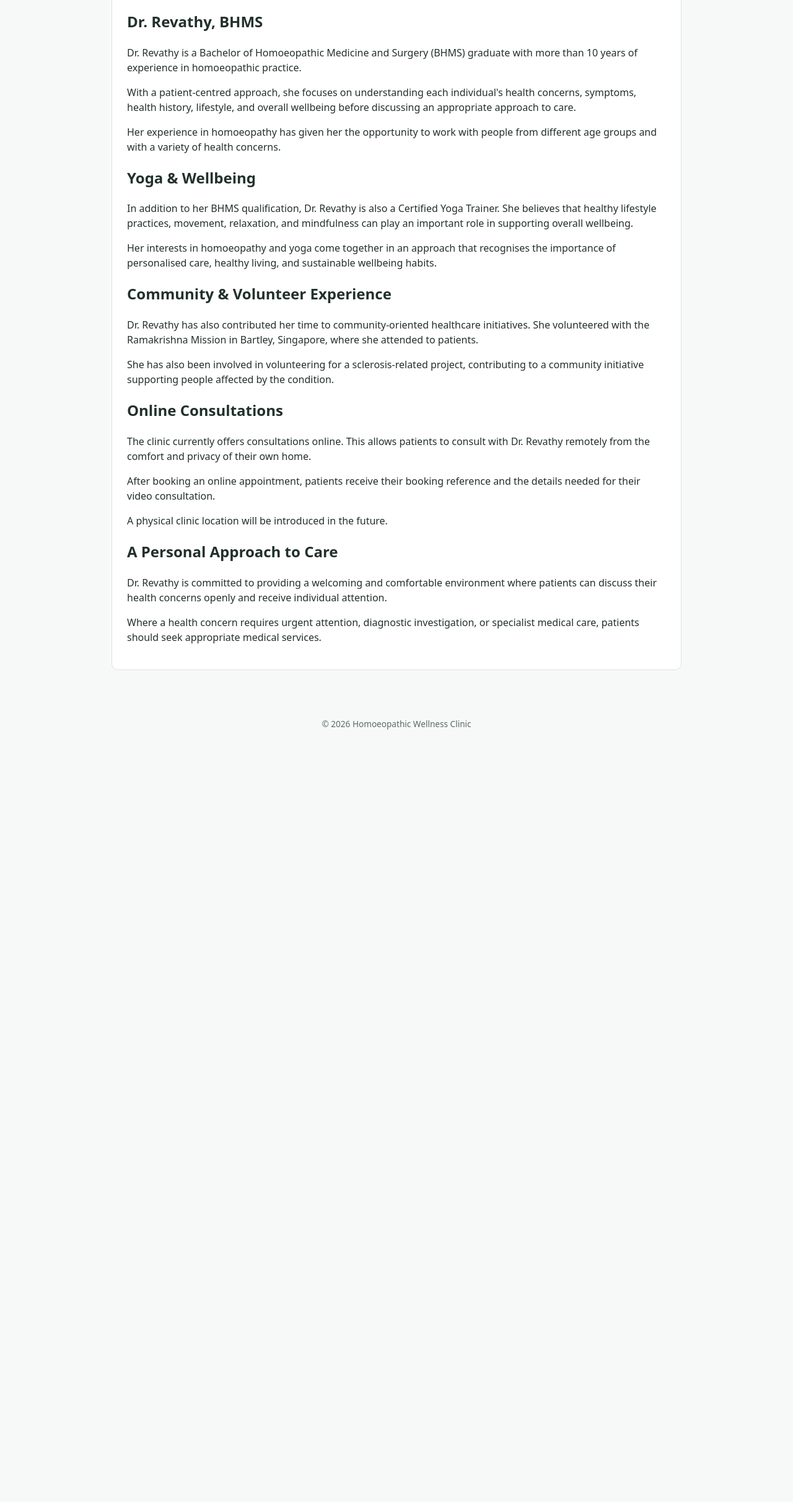
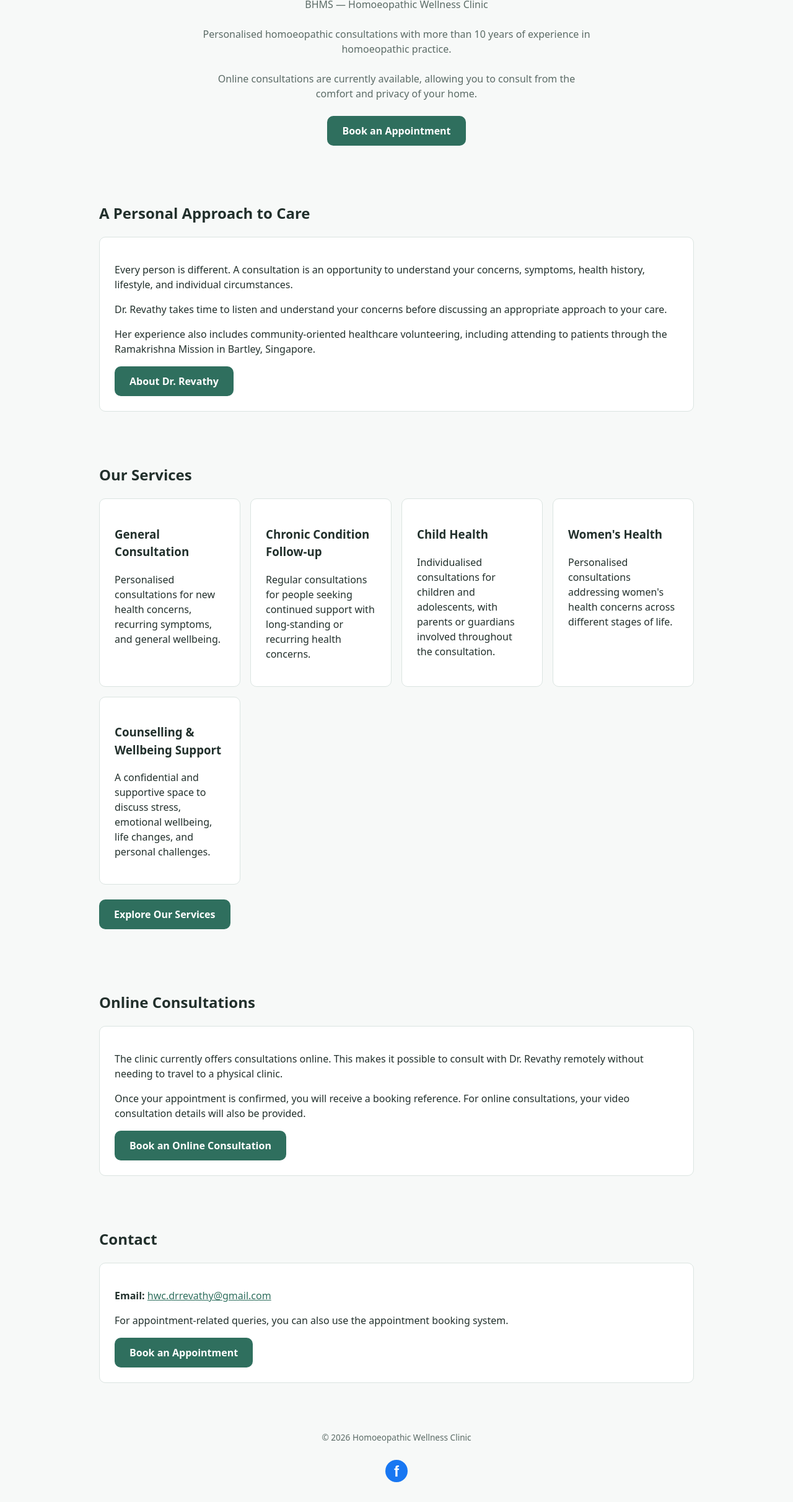
Before and after one commit to hwclinic/doctor-appointment-booking, a plain HTML site: page about.html in a window 1280 px wide. Shown: the part 232-2655 px from the top of the page at 62% size. Before the commit the page ends 1456 px from the top, so only its background shows below. Drawn offline with Linux system fonts and the light colour scheme.

Commit message:
Page improvisations

```diff
--- a/about.html
+++ b/about.html
@@ -1,84 +1,188 @@
-<!DOCTYPE html> <html lang="en"> <head> <meta charset="UTF-8" /> <meta name="viewport" content="width=device-width, initial-scale=1.0" /> <title>About Dr. Revathy — Homoeopathic Wellness Clinic</title> <link rel="stylesheet" href="css/styles.css" /> </head> <body> <header class="site-header"> <div class="container"> <a class="site-title" href="index.html">Dr. Revathy, Homoeopathic Wellness Clinic</a> <nav class="site-nav"> <a href="index.html">Home</a> <a href="about.html" aria-current="page">About</a> <a href="services.html">Services</a> <a href="book.html">Book Appointment</a> <a href="view-booking.html">View My Booking</a> <a href="cancel.html">Cancel Appointment</a> </nav> </div> </header> <main class="container"> <section> <h1>About Dr. Revathy</h1>
+<!DOCTYPE html> <html lang="en"> <head> <meta charset="UTF-8" /> <meta name="viewport" content="width=device-width, initial-scale=1.0" /> <title>Dr. Revathy — Homoeopathic Wellness Clinic</title> <link rel="stylesheet" href="css/styles.css" /> </head> <body> <header class="site-header"> <div class="container">
+  <a class="site-title" href="index.html">
+    Dr. Revathy, Homoeopathic Wellness Clinic
+  </a>
+
+  <nav class="site-nav">
+    <a href="index.html" aria-current="page">Home</a>
+    <a href="about.html">About</a>
+    <a href="services.html">Services</a>
+    <a href="book.html">Book Appointment</a>
+    <a href="view-booking.html">View My Booking</a>
+    <a href="cancel.html">Cancel Appointment</a>
+  </nav>
+
+</div>
+
+</header> <main class="container">
+<section class="hero">
+  <h1>Dr. Revathy</h1>
+
+  <p>BHMS — Homoeopathic Wellness Clinic</p>
+
+  <p>
+    Personalised homoeopathic consultations with more than 10 years
+    of experience in homoeopathic practice.
+  </p>
+
+  <p>
+    Online consultations are currently available, allowing you to
+    consult from the comfort and privacy of your home.
+  </p>
+
+  <a class="btn" href="book.html">Book an Appointment</a>
+</section>
+
+
+<section>
+  <h2>A Personal Approach to Care</h2>
+
   <div class="card">
-    <h2>Dr. Revathy, BHMS</h2>
 
     <p>
-      Dr. Revathy is a Bachelor of Homoeopathic Medicine and Surgery (BHMS)
-      graduate with more than 10 years of experience in homoeopathic practice.
+      Every person is different. A consultation is an opportunity to
+      understand your concerns, symptoms, health history, lifestyle,
+      and individual circumstances.
     </p>
 
     <p>
-      With a patient-centred approach, she focuses on understanding each
-      individual's health concerns, symptoms, health history, lifestyle,
-      and overall wellbeing before discussing an appropriate approach to care.
+      Dr. Revathy takes time to listen and understand your concerns
+      before discussing an appropriate approach to your care.
     </p>
 
     <p>
-      Her experience in homoeopathy has given her the opportunity to work
-      with people from different age groups and with a variety of health
-      concerns.
+      Her experience also includes community-oriented healthcare
+      volunteering, including attending to patients through the
+      Ramakrishna Mission in Bartley, Singapore.
     </p>
 
-    <h2>Yoga &amp; Wellbeing</h2>
+    <a href="about.html" class="btn">About Dr. Revathy</a>
+
+  </div>
+</section>
+
+
+<section>
+  <h2>Our Services</h2>
+
+  <div class="card-grid">
+
+    <div class="card">
+      <h3>General Consultation</h3>
+      <p>
+        Personalised consultations for new health concerns, recurring
+        symptoms, and general wellbeing.
+      </p>
+    </div>
+
+    <div class="card">
+      <h3>Chronic Condition Follow-up</h3>
+      <p>
+        Regular consultations for people seeking continued support
+        with long-standing or recurring health concerns.
+      </p>
+    </div>
+
+    <div class="card">
+      <h3>Child Health</h3>
+      <p>
+        Individualised consultations for children and adolescents,
+        with parents or guardians involved throughout the consultation.
+      </p>
+    </div>
+
+    <div class="card">
+      <h3>Women's Health</h3>
+      <p>
+        Personalised consultations addressing women's health concerns
+        across different stages of life.
+      </p>
+    </div>
+
+    <div class="card">
+      <h3>Counselling &amp; Wellbeing Support</h3>
+      <p>
+        A confidential and supportive space to discuss stress,
+        emotional wellbeing, life changes, and personal challenges.
+      </p>
+    </div>
+
+  </div>
+
+  <p style="margin-top:1.5rem;">
+    <a href="services.html" class="btn">Explore Our Services</a>
+  </p>
+
+</section>
+
+
+<section>
+  <h2>Online Consultations</h2>
+
+  <div class="card">
 
     <p>
-      In addition to her BHMS qualification, Dr. Revathy is also a
-      Certified Yoga Trainer. She believes that healthy lifestyle practices,
-      movement, relaxation, and mindfulness can play an important role in
-      supporting overall wellbeing.
+      The clinic currently offers consultations online. This makes it
+      possible to consult with Dr. Revathy remotely without needing to
+      travel to a physical clinic.
     </p>
 
     <p>
-      Her interests in homoeopathy and yoga come together in an approach
-      that recognises the importance of personalised care, healthy living,
-      and sustainable wellbeing habits.
+      Once your appointment is confirmed, you will receive a booking
+      reference. For online consultations, your video consultation
+      details will also be provided.
     </p>
 
-    <h2>Community &amp; Volunteer Experience</h2>
+    <a class="btn" href="book.html">
+      Book an Online Consultation
+    </a>
+
+  </div>
+</section>
+
+
+<section>
+  <h2>Contact</h2>
+
+  <div class="card">
 
     <p>
-      Dr. Revathy has also contributed her time to community-oriented
-      healthcare initiatives. She volunteered with the Ramakrishna Mission
-      in Bartley, Singapore, where she attended to patients.
+      <strong>Email:</strong>
+      <a href="mailto:hwc.drrevathy@gmail.com">
+        hwc.drrevathy@gmail.com
+      </a>
     </p>
 
     <p>
-      She has also been involved in volunteering for a sclerosis-related
-      project, contributing to a community initiative supporting people
-      affected by the condition.
+      For appointment-related queries, you can also use the
+      appointment booking system.
     </p>
 
-    <h2>Online Consultations</h2>
+    <a href="book.html" class="btn">
+      Book an Appointment
+    </a>
 
-    <p>
-      The clinic currently offers consultations online. This allows patients
-      to consult with Dr. Revathy remotely from the comfort and privacy of
-      their own home.
-    </p>
-
-    <p>
-      After booking an online appointment, patients receive their booking
-      reference and the details needed for their video consultation.
-    </p>
-
-    <p>
-      A physical clinic location will be introduced in the future.
-    </p>
-
-    <h2>A Personal Approach to Care</h2>
-
-    <p>
-      Dr. Revathy is committed to providing a welcoming and comfortable
-      environment where patients can discuss their health concerns openly
-      and receive individual attention.
-    </p>
-
-    <p>
-      Where a health concern requires urgent attention, diagnostic
-      investigation, or specialist medical care, patients should seek
-      appropriate medical services.
-    </p>
   </div>
 </section>
 
-</main> <footer class="site-footer"> <div class="container"> <p>&copy; 2026 Homoeopathic Wellness Clinic</p> </div> </footer> </body> </html>
+</main> <footer class="site-footer">
+<div class="container">
+
+  <p>
+    &copy; 2026 Homoeopathic Wellness Clinic
+  </p>
+
+  <a
+    class="facebook-link"
+    href="https://www.facebook.com/people/Homoeopathic-Wellness-Clinic/100057610862098/?rdid=MGpBjhCgXXUhOLza&share_url=https%3A%2F%2Fwww.facebook.com%2Fshare%2F19XT5n5m8X%2F"
+    target="_blank"
+    rel="noopener noreferrer"
+    aria-label="Visit Homoeopathic Wellness Clinic on Facebook"
+    title="Homoeopathic Wellness Clinic on Facebook"
+  >
+    <span aria-hidden="true">f</span>
+  </a>
+
+</div>
+
+</footer> </body> </html>
--- a/css/styles.css
+++ b/css/styles.css
@@ -1,11 +1,9 @@
 /* ==========================================================================
 Global styles for the Doctor Appointment Booking website
-   Beginner note: this one file styles every page. We keep it simple:
-   colors and fonts as CSS variables at the top, then layout rules below.
 ========================================================================== */
 
 :root {
-  --color-primary: #2f6f5e;   /* calm teal-green, medical/healthcare feel */
+--color-primary: #2f6f5e;
 --color-primary-dark: #234f43;
 --color-bg: #f7f9f8;
 --color-card: #ffffff;
@@ -20,7 +18,7 @@
 --max-width: 960px;
 }
 
-* {
+{
 box-sizing: border-box;
 }
 
@@ -42,7 +40,7 @@ a {
 padding: 0 1.25rem;
 }
 
-/* ---------- Header / Nav ---------- */
+/* ---------- Header / Navigation ---------- */
 
 .site-header {
 background: var(--color-primary);
@@ -131,10 +129,6 @@ a {
 color: #fff;
 }
 
-/* The logout button lives inside the colored .site-header, where
-   .btn-secondary's teal-on-transparent styling would be invisible
-   (same color as the header background). This gives it visible white
-   text/border there instead, matching the rest of the header nav. */
 .site-header .btn-secondary {
 color: #fff;
 border-color: #fff;
@@ -145,7 +139,7 @@ a {
 color: var(--color-primary);
 }
 
-/* ---------- Cards / sections ---------- */
+/* ---------- Cards / Sections ---------- */
 
 section {
 padding: 2rem 0;
@@ -174,7 +168,28 @@ section {
 margin-bottom: 1.5rem;
 }
 
-/* ---------- Booking page ---------- */
+/* ---------- Time Zone Notice ---------- */
+
+.timezone-notice {
+background: #eef7f3;
+border: 1px solid #b9d8cc;
+border-left: 5px solid var(--color-primary);
+border-radius: var(--radius);
+padding: 1rem 1.25rem;
+margin: 1.5rem 0;
+color: var(--color-text);
+}
+
+.timezone-notice strong {
+color: var(--color-primary-dark);
+}
+
+.timezone-notice p {
+margin: 0.4rem 0 0;
+color: var(--color-muted);
+}
+
+/* ---------- Booking Page ---------- */
 
 .slot-list {
 display: grid;
@@ -275,7 +290,7 @@ select {
 margin-top: 1.5rem;
 }
 
-/* ---------- Footer ---------- */
+/* ---------- Admin / Availability ---------- */
 
 .weekday-checkboxes {
 display: flex;
@@ -299,9 +314,72 @@ select {
 width: auto;
 }
 
+/* ---------- Footer ---------- */
+
 .site-footer {
 text-align: center;
 color: var(--color-muted);
 font-size: 0.85rem;
 padding: 2rem 0;
 }
+
+.facebook-link {
+display: inline-flex;
+align-items: center;
+justify-content: center;
+width: 36px;
+height: 36px;
+margin-top: 0.75rem;
+border-radius: 50%;
+background: #1877f2;
+color: #fff;
+text-decoration: none;
+font-family: Arial, sans-serif;
+font-size: 1.5rem;
+font-weight: 700;
+line-height: 1;
+transition: transform 0.15s ease, background 0.15s ease;
+}
+
+.facebook-link:hover {
+background: #0d65d9;
+color: #fff;
+transform: scale(1.08);
+}
+
+.facebook-link span {
+display: block;
+transform: translateY(1px);
+}
+
+/* ---------- Mobile ---------- */
+
+@media (max-width: 700px) {
+
+.site-header .container {
+align-items: flex-start;
+flex-direction: column;
+gap: 0.75rem;
+}
+
+.site-nav {
+gap: 0.75rem;
+}
+
+.site-nav a {
+font-size: 0.9rem;
+}
+
+.hero {
+padding-top: 2rem;
+}
+
+.hero h1 {
+font-size: 1.75rem;
+}
+
+.timezone-notice {
+padding: 0.9rem 1rem;
+}
+
+}
```
Also changed, not shown: book.html (+99 -9 lines), index.html (+44 -26 lines), services.html (+140 -33 lines). Lines whose indentation alone changed are shown as unchanged.
